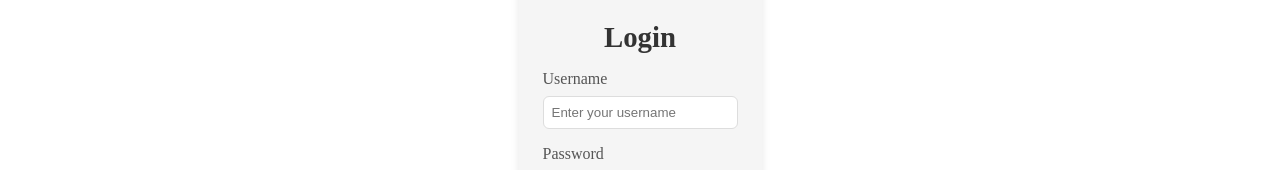
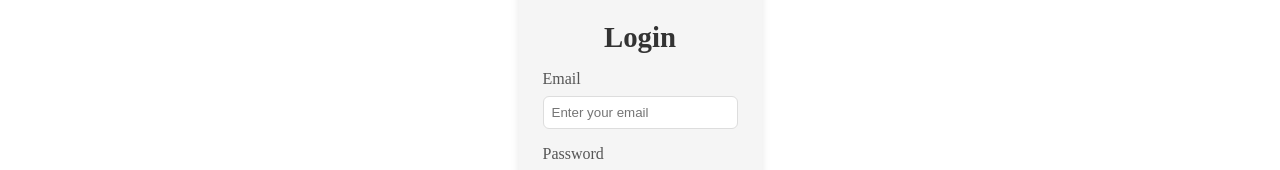
Before and after one commit to okayamaya24/Web-Tech, a Vue app in the folder frontend/: page /login in a window 1280 px wide. Shown: the part 149-319 px from the top of the page. Built offline with nearby package versions, Linux system fonts and the light colour scheme.

Commit message:
Update Login.vue
Change the values to email instead of username

```diff
--- a/frontend/src/components/Login.vue
+++ b/frontend/src/components/Login.vue
@@ -3,8 +3,8 @@
         <h2>Login</h2>
         <form @submit.prevent="handleLogin" class="login-form">
             <div class="form-group">
-                <label for="username">Username</label>
-                <input type="text" id="username" name="username" v-model="username" required placeholder="Enter your username">
+               <label for="email">Email</label>
+                <input type="email" id="email" name="email" v-model="email" required placeholder="Enter your email">
             </div>
             <div class="form-group">
                 <label for="password">Password</label>
@@ -23,15 +23,14 @@ import { useRouter, useRoute } from 'vue-router'
 const router = useRouter()
 const route = useRoute()
 
-const username = ref('')
+const email = ref('')
 const password = ref('')
 
 async function handleLogin() {
     try {
-        await login(username.value, password.value)
-
+       await login(email.value, password.value);
         //redirect to the page the user originally wanted to visit, or fallback to home
-        const redirectPath = route.query.redirect || { name: 'dashboard' }
+        const redirectPath = route.query.redirect || { name: 'home' }
         router.replace(redirectPath)
     } catch (error) {
         console.error(error)
```
